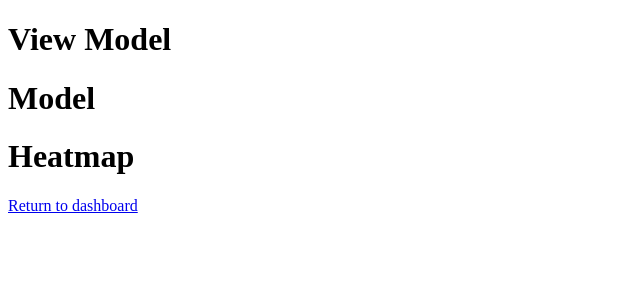
After one commit to ajbt200128/travel-trails-server, a Flask app: page /dashboard/viewmodel/1 in a window 1280 px wide. The commit adds this page. Shown: the top 300 px of the page, without its empty margins (0-640 px from the left). Run offline with Flask 3, Linux system fonts and the light colour scheme; parts of the project's set-up code (start-up, migrations or seed data) failed here and were passed over; some libraries are stand-ins or nearby versions.

Commit message:
ready for demo

```diff
--- a/tt-server/server/server.py
+++ b/tt-server/server/server.py
@@ -224,16 +224,31 @@ def get_image_data(image_id):
 # ===============================================================================
 # Dashboard
 # ===============================================================================
-@app.route("/dashboard", methods=["GET"])
+@app.route("/dashboard", methods=["GET","POST"])
 def dashboard():
-    # Get the locations
-    locations = Location.query.all()
-    locations = [location.to_dict() for location in locations]
+    if request.method == 'GET':
+        # Get the locations
+        locations = Location.query.all()
+        locations = [location.to_dict() for location in locations]
 
-    #print(locations)
-    #print("printed locations")
+        return render_template("index.html", locations=locations)
 
-    return render_template("index.html", locations=locations)
+    if request.method == 'POST':
+
+        if ('delete' in request.form):
+            # delete model with location_id
+            location_id = request.form["location_id"]
+            location = Location.query.get(location_id)
+            db.session.delete(location)
+            db.session.commit()
+
+        # Get the locations
+        locations = Location.query.all()
+        locations = [location.to_dict() for location in locations]
+
+
+        return render_template("index.html", locations=locations)
+
 
 
 @app.route("/dashboard/createmodel", methods=["GET","POST"])
@@ -408,10 +423,8 @@ def dashboard_updatemodel(location_id):
     Calls colmap automatic reconstructor
     '''
 
-    print("cwd: {}".format(Path.cwd()))
-    print("ls: {}".format(os.listdir()))
-    print("ls server: {}".format(os.listdir("server")))
-    print("ls /data: {}".format(os.listdir("/data")))
+    location = Location.query.get(location_id)
+    model = location.to_dict()
 
     # Raw photo and video paths:
 
@@ -453,7 +466,7 @@ def dashboard_updatemodel(location_id):
 
     if request.method == "GET":
         # Just print all the unprocessed media
-        return render_template("updatemodel.html", files=files, location_id=location_id)
+        return render_template("updatemodel.html", files=files, location_id=location_id, model=model)
 
     if request.method == "POST" and "update-point-cloud" in request.form:
         # Print moving the unprocessed media
@@ -506,13 +519,16 @@ def dashboard_updatemodel(location_id):
         msg = "Updating point cloud with new content. Please wait. This can take a while."
         msg += str(jobQueue)
 
-        return render_template("updatemodel.html",files=files,msg=msg,location_id=location_id)
+        return render_template("updatemodel.html",files=files,msg=msg,location_id=location_id, model=model)
 
     if request.method == "POST" and "update-mesh" in request.form:
         # TODO: call update mesh endpoint
 
-        msg = "Updating mesh with new content. Please wait. This can take a while."
-        return render_template("updatemodel.html",files=files,msg=msg,location_id=location_id)
+        location = Location.query.get(location_id)
+        location.convert()
+
+        msg = "Updated mesh with new content"
+        return render_template("updatemodel.html",files=files,msg=msg,location_id=location_id, model=model)
 
 @app.route("/dashboard/colmapjobqueue", methods=["GET","POST"])
 def colmapjobqueue():
@@ -535,6 +551,20 @@ def colmapjobqueue():
 
         return render_template("colmapjobqueue.html",msg=msg)
 
+
+@app.route("/dashboard/viewmodel/<location_id>", methods=["GET"])
+def dashboard_viewmodel(location_id):
+    if request.method == 'GET':
+        '''
+        location = Location.query.get(location_id)
+        model_path = location.model_path
+        heatmap_path = location.heatmap_path
+        '''
+        # TODO: fix these paths
+        model_path = "http://coltrane.cs.seas.gwu.edu:8080/location/{}/model.gltf".format(location_id)
+        heatmap_path= "http://coltrane.cs.seas.gwu.edu:8080/location/{}/heatmap.gltf".format(location_id)
+
+        return render_template("viewmodel.html",model_path=model_path,heatmap_path=heatmap_path)
 
 
 # ===============================================================================
--- a/tt-server/server/templates/index.html
+++ b/tt-server/server/templates/index.html
@@ -21,6 +21,12 @@
       <p>geometry: {{ location.geometry }}</p>
       <a href="/dashboard/addmedia/{{location.id}}">Add media</a>
       <a href="/dashboard/updatemodel/{{location.id}}">Update model</a>
+      <a href="/dashboard/viewmodel/{{location.id}}">View model</a>
+
+      <form action="/dashboard" method="POST">
+        <input type="hidden" name="location_id" value="{{location.id}}">
+        <input type="submit" name="delete" value="Delete model">
+      </form>
       <hr>
     </div>
     {% endfor %}
--- /dev/null
+++ b/tt-server/server/templates/viewmodel.html
@@ -0,0 +1,39 @@
+<!DOCTYPE html>
+<html lang="en">
+  <head>
+    <meta charset="utf-8" />
+
+    <title>Travel Trails</title>
+
+    <link rel="stylesheet" href="../static/css/gallery.css">
+
+    <!-- add support for model-viewer component -->
+    <script type="module" src="https://unpkg.com/@google/model-viewer/dist/model-viewer.min.js"></script>
+  </head>
+
+  <body>
+    <h1>View Model</h1>
+    <h1>Model</h1>
+
+    <style>
+      model-viewer {
+        width: 800px;
+        height: 600px;
+      }
+      </style>
+
+    <model-viewer src="{{model_path}}"
+    ar
+    auto-rotate
+    camera-controls></model-viewer>
+
+
+    <h1>Heatmap</h1>
+    <model-viewer src="{{heatmap_path}}"
+    ar
+    auto-rotate
+    camera-controls></model-viewer>
+
+        <a href="/dashboard">Return to dashboard</a>
+  </body>
+</html>
```
Also changed, not shown: tt-server/server/templates/updatemodel.html (+9 -0 lines).
